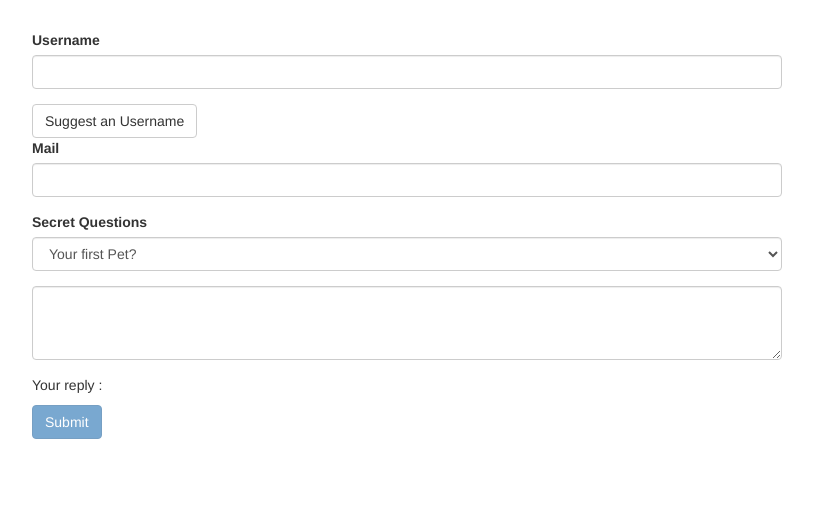
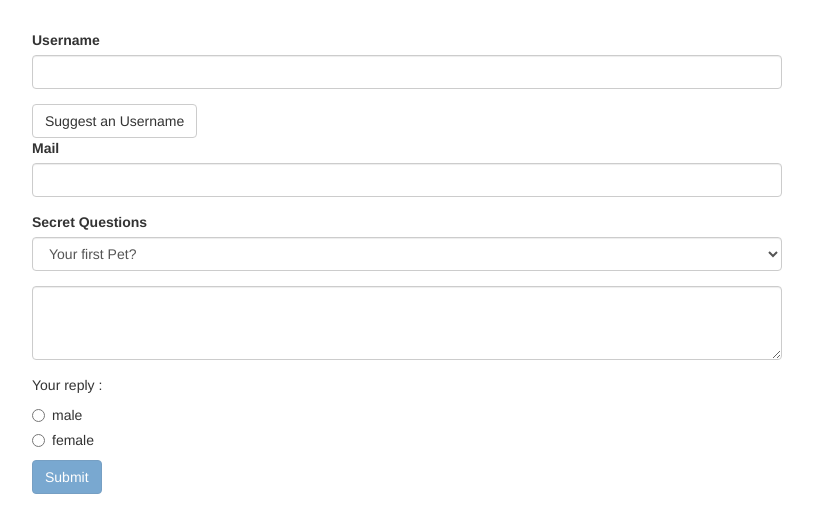
Before and after one commit to manuarora700/angular-forms, an Angular app: page / in a window 1280 px wide. Shown: the top 532 px of the page, without its empty margins (233-1046 px from the left). Built offline with nearby package versions, Linux system fonts and the light colour scheme.

Commit message:
setValue() method

```diff
--- a/src/app/app.component.html
+++ b/src/app/app.component.html
@@ -16,7 +16,10 @@
             name="username"
             required>
           </div>
-          <button class="btn btn-default" type="button">Suggest an Username</button>
+          <button
+          class="btn btn-default"
+          type="button"
+          (click)="suggestUserName()">Suggest an Username</button>
           <div class="form-group">
             <label for="email">Mail</label>
             <input
@@ -48,7 +51,17 @@
           <textarea class="form-control" name="questionAnswer" rows="3" [(ngModel)]="answer"></textarea>
         </div>
         <p>Your reply : {{ answer }} </p>
-        <p *ngIf="">Please enter a valid value!</p>
+        <!-- <p *ngIf="">Please enter a valid value!</p> -->
+
+        <div class="radio" *ngFor="let gender of genders">
+          <label>
+            <input type="radio"
+            name="gender"
+            ngModel
+            [value]="gender"
+            required> {{ gender }}
+          </label>
+        </div>
         <button
         class="btn btn-primary"
         type="submit"
--- a/src/app/app.component.ts
+++ b/src/app/app.component.ts
@@ -7,11 +7,23 @@ import { NgForm } from '@angular/forms';
   styleUrls: ['./app.component.css']
 })
 export class AppComponent {
+  @ViewChild('f', {static: false}) signupForm: NgForm;
+
   defaultQuestion = 'pet';
   answer = '';
-  @ViewChild('f', {static: false}) signupForm: NgForm;
+  genders = ['male', 'female'];
+
   suggestUserName() {
     const suggestedName = 'Superuser';
+    this.signupForm.setValue({
+      userData: {
+        username: suggestedName,
+        email: ''
+      },
+      secret: 'pet',
+      questionAnswer: '',
+      gender: 'male'
+    });
   }
 
   // onSubmit(form: NgForm) {
```
